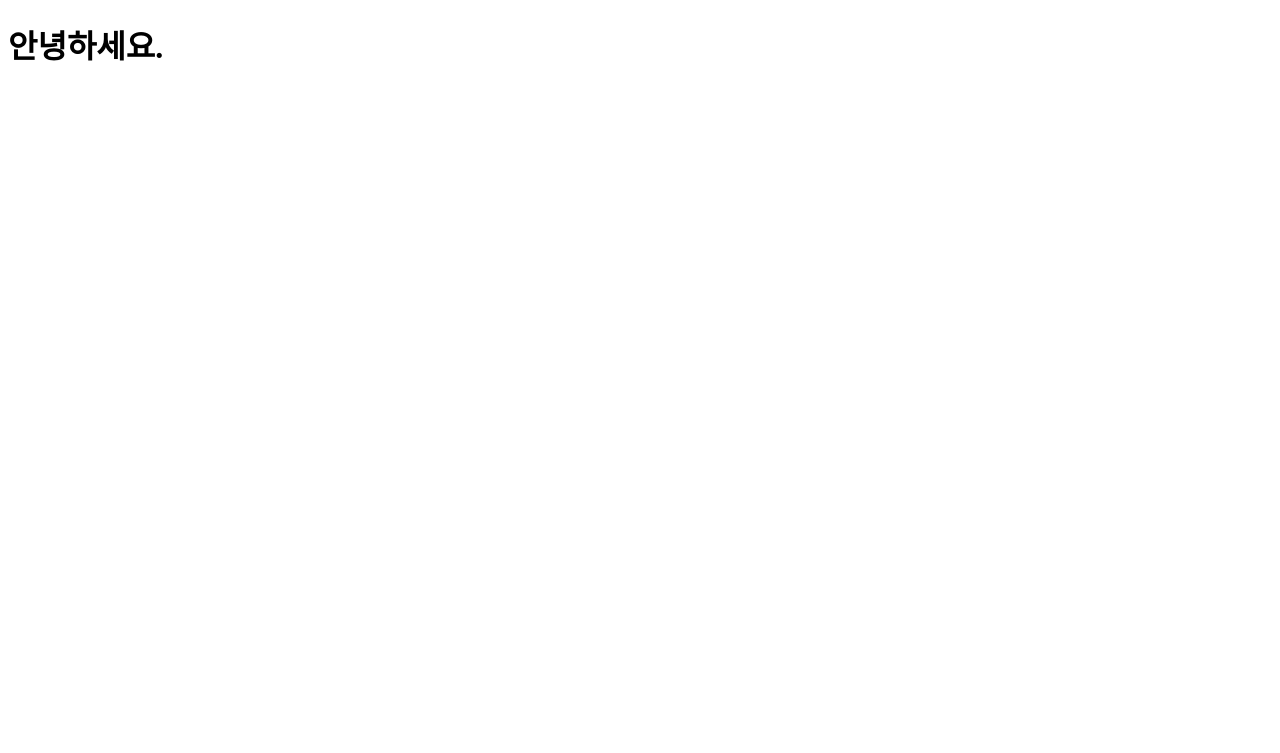
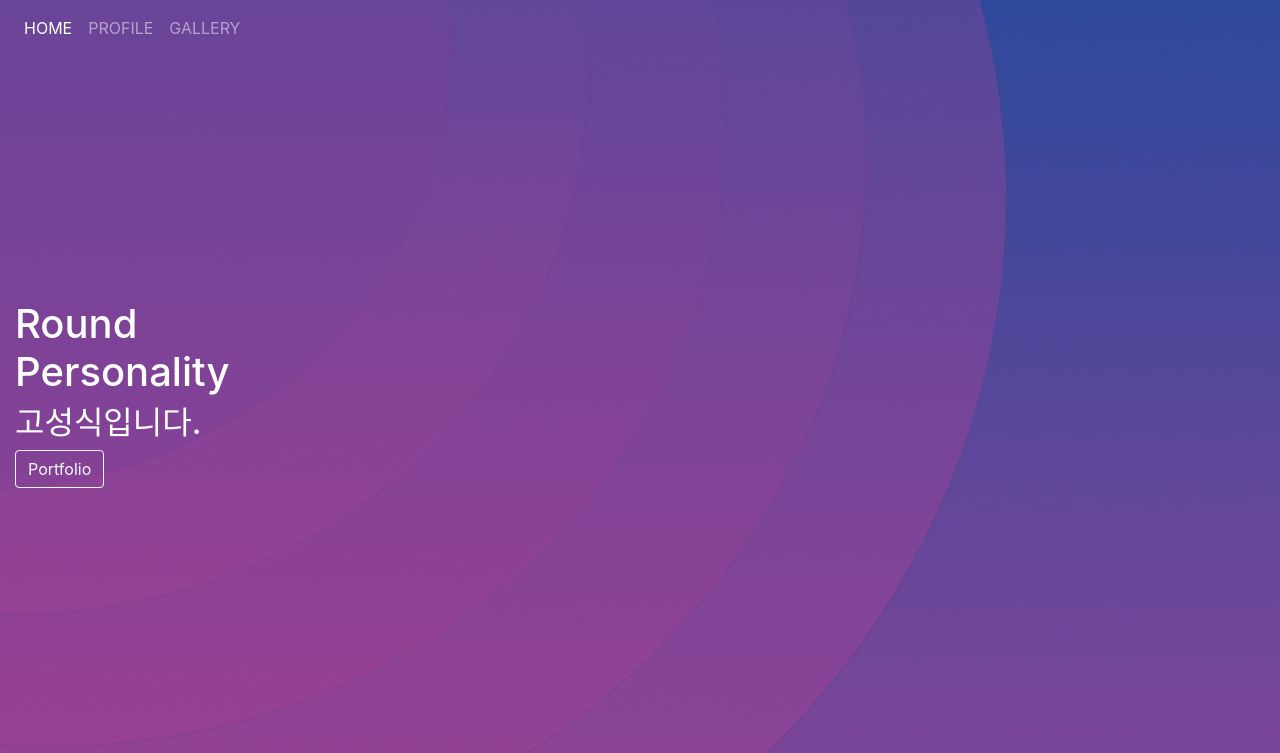
Before and after one commit to rhtjdtlr78/rhtjdtlr78.github.io, a plain HTML site: page index.html in a window 1280 px wide. Shown: the top 753 px of the page. Drawn offline with nearby package versions, Linux system fonts and the light colour scheme.

Commit message:
PORTFOLIO20201022

```diff
--- /dev/null
+++ b/css/style.css
@@ -0,0 +1,23 @@
+body {
+  background-image: url(../img/bg02.jpg);
+  background-position: right top;
+  background-repeat: no-repeat;
+}
+
+.main {
+  height: 980px;
+  padding-right: 300px;
+  padding-top: 300px;
+  color: #fff;
+  background-image: url(../img/bg01.png);
+  background-position: left top;
+  background-repeat: no-repeat;
+}
+
+
+.bar {
+  position: absolute;
+  width: 100px;
+  height: 980px;
+  background-color: #a186be;
+}
--- a/index.html
+++ b/index.html
@@ -1,10 +1,47 @@
 <!DOCTYPE html>
-<html lang="en" dir="ltr">
+<html lang="ko">
   <head>
     <meta charset="utf-8">
-    <title>2020 포트폴리오</title>
+    <title>Portfolio</title>
+
+    <meta name="viewport" content="width=device-width, initial-scale=1, shrink-to-fit=no">
+    <link rel="stylesheet" href="https://stackpath.bootstrapcdn.com/bootstrap/4.5.2/css/bootstrap.min.css" integrity="sha384-JcKb8q3iqJ61gNV9KGb8thSsNjpSL0n8PARn9HuZOnIxN0hoP+VmmDGMN5t9UJ0Z" crossorigin="anonymous">
+    <link rel="stylesheet" href="css/style.css">
   </head>
   <body>
-    <h1>안녕하세요.</h1>
+
+    <nav class="navbar navbar-expand-lg navbar-dark fixed-top">
+      <div class="collapse navbar-collapse" id="navbarSupportedContent">
+        <ul class="navbar-nav mr-auto">
+          <li class="nav-item active">
+            <a class="nav-link" href="#">HOME<span class="sr-only">(current)</span></a>
+          </li>
+          <li class="nav-item">
+            <a class="nav-link" href="#">PROFILE</a>
+          </li>
+          <li class="nav-item dropdown">
+            <a class="nav-link" href="#">GALLERY</a>
+          </li>
+        </ul>
+      </div>
+    </nav>
+
+    <div class="main">
+      <div class="container">
+        <h1>Round<br>Personality</h1>
+        <h2>고성식입니다.</h2>
+        <button type="button" class="btn btn-outline-light">Portfolio</button>
+      </div>
+    </div>
+
+
+    <div class="bar">
+    </div>
+
+
+
+    <script src="https://code.jquery.com/jquery-3.5.1.slim.min.js" integrity="sha384-DfXdz2htPH0lsSSs5nCTpuj/zy4C+OGpamoFVy38MVBnE+IbbVYUew+OrCXaRkfj" crossorigin="anonymous"></script>
+    <script src="https://cdn.jsdelivr.net/npm/popper.js@1.16.1/dist/umd/popper.min.js" integrity="sha384-9/reFTGAW83EW2RDu2S0VKaIzap3H66lZH81PoYlFhbGU+6BZp6G7niu735Sk7lN" crossorigin="anonymous"></script>
+    <script src="https://stackpath.bootstrapcdn.com/bootstrap/4.5.2/js/bootstrap.min.js" integrity="sha384-B4gt1jrGC7Jh4AgTPSdUtOBvfO8shuf57BaghqFfPlYxofvL8/KUEfYiJOMMV+rV" crossorigin="anonymous"></script>
   </body>
 </html>
```
Also changed, not shown: img/BG.jpg (deleted), img/bar.png (added), img/bg01.png (added), img/bg02.jpg (added), img/file01.png (deleted).
